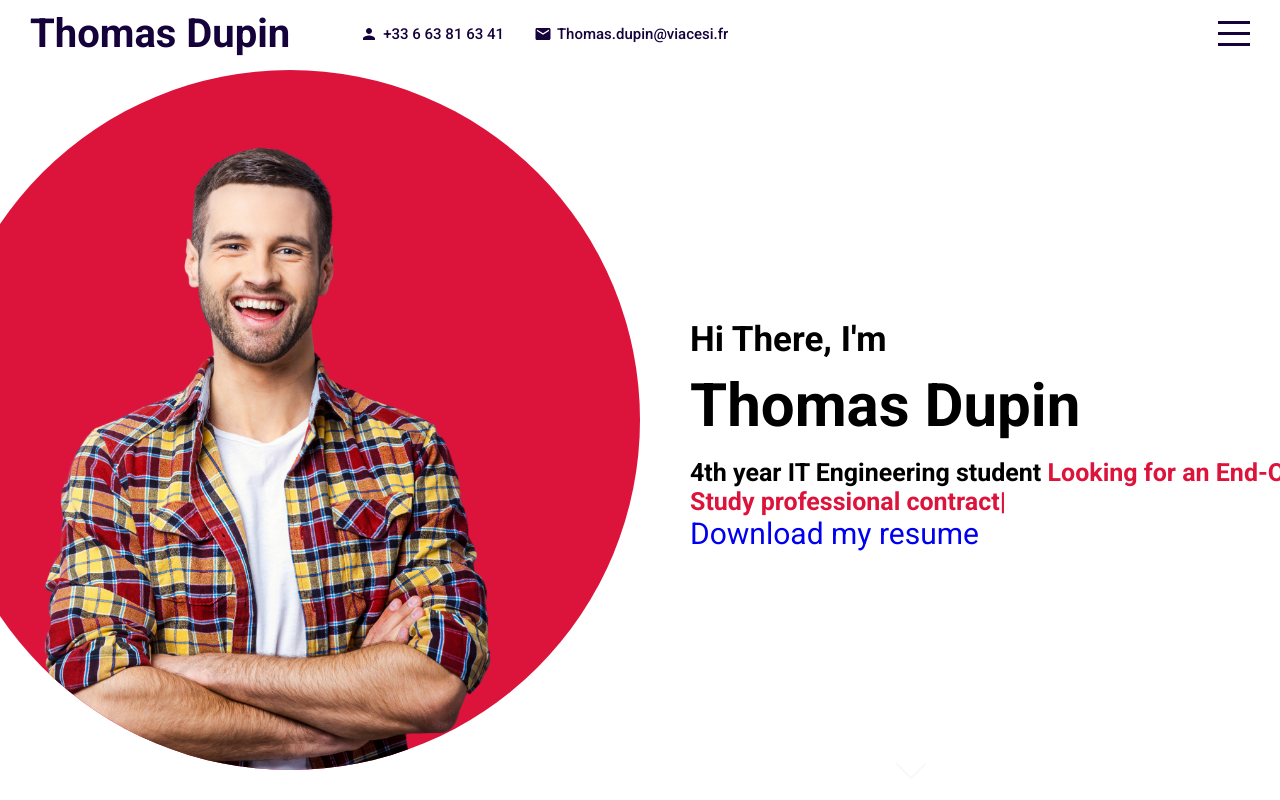
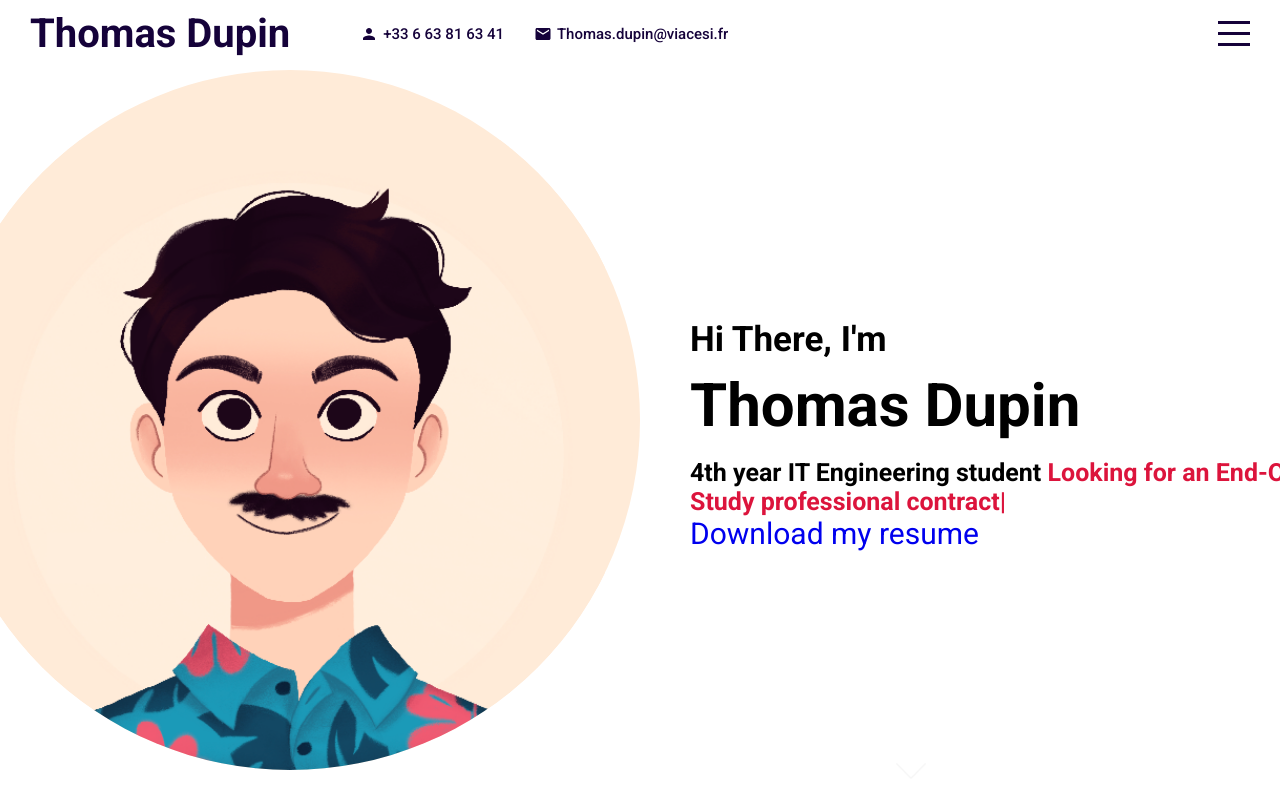
Before and after one commit to ThomasDupin/ReactPortefolio2.0, a React (Create React App) app in the folder react-cv/: page / in a window 1280 px wide. Built offline with nearby package versions, Linux system fonts and the light colour scheme.

Commit message:
profil picture

```diff
--- a/react-cv/src/components/intro/Intro.jsx
+++ b/react-cv/src/components/intro/Intro.jsx
@@ -20,7 +20,7 @@ export default function Intro() {
     <div className='intro' id="intro">
       <div className="left">
           <div className="imgContainer">
-            <img src='assets/man.png' alt=''/>
+            <img src='assets/test.png' alt=''/>
           </div>
       </div>
       <div className='right'>
--- a/react-cv/src/styles/pages/intro.scss
+++ b/react-cv/src/styles/pages/intro.scss
@@ -19,7 +19,7 @@
         .imgContainer{
             width: 700px;
             height: 700px;
-            background-color: crimson;
+            background-color: #ffebd8;
             border-radius: 50%;
             display: flex;
             align-items: flex-end;
```
Also changed, not shown: react-cv/public/assets/man.png, react-cv/public/assets/test.png (added).
